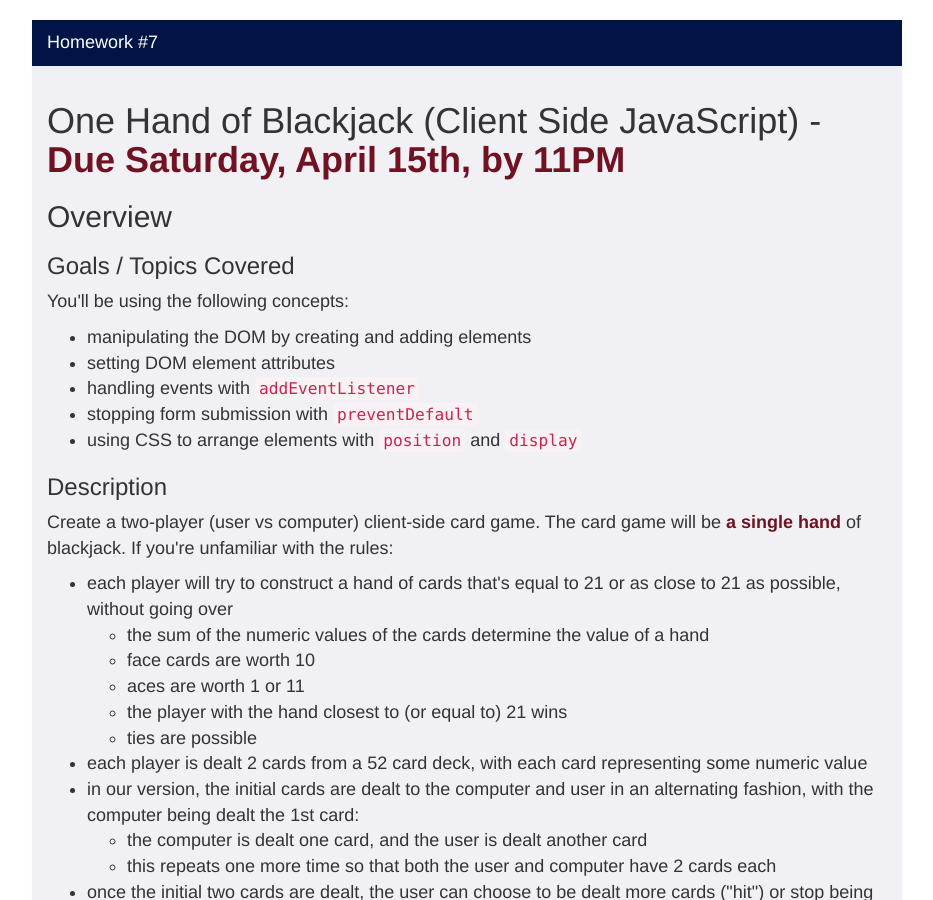
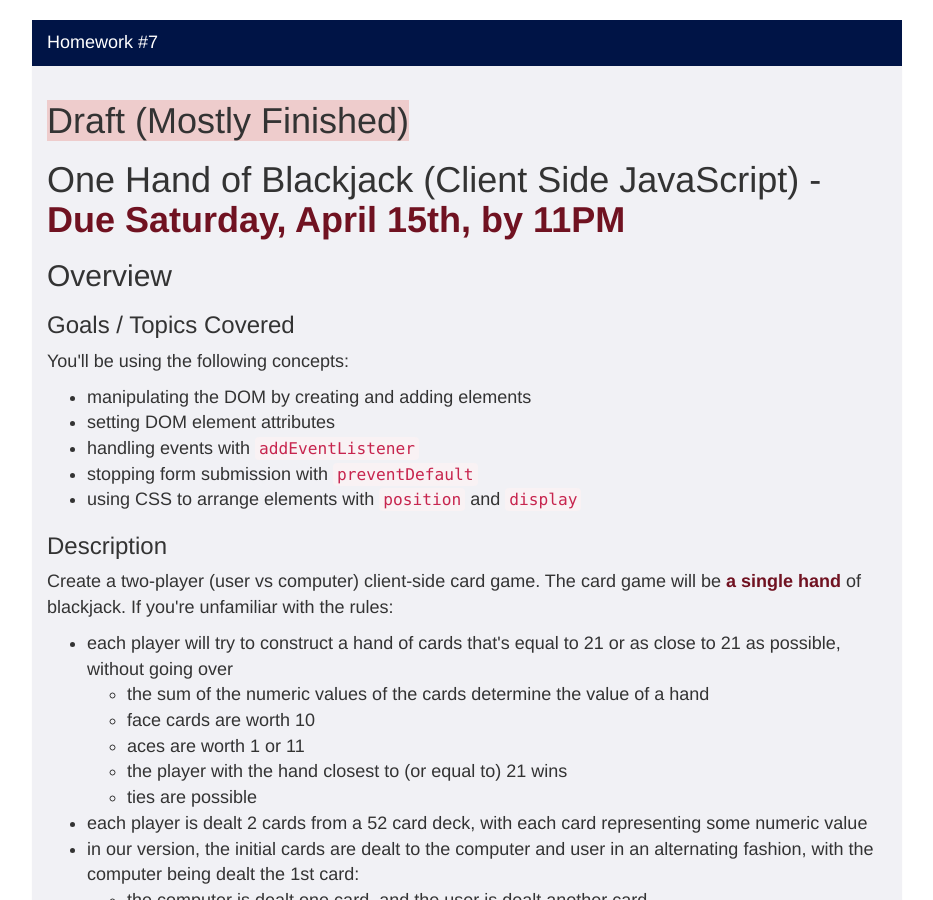
Before and after one commit to foureyes/csci-ua.0480-spring2017-008, a Jekyll site: the page built from homework/07.markdown, in a window 1280 px wide and 900 px high. Shown: the whole window, without its empty margins (173-1106 px from the left). Built offline with Jekyll 4.4.1, drawn with Linux system fonts in a browser that asks for light colours.

Commit message:
add draft to hw 7

```diff
--- a/homework/07.markdown
+++ b/homework/07.markdown
@@ -12,6 +12,8 @@ title: CSCI-UA.0480 - Homework #7
 <div class="panel panel-default">
 	<div class="panel-heading">Homework #7</div>
 	<div class="panel-body" markdown="block">
+
+# <span class="warning">Draft (Mostly Finished)</span>
 
 # One Hand of Blackjack (Client Side JavaScript) - __Due Saturday, April 15th, by 11PM__
 
```
